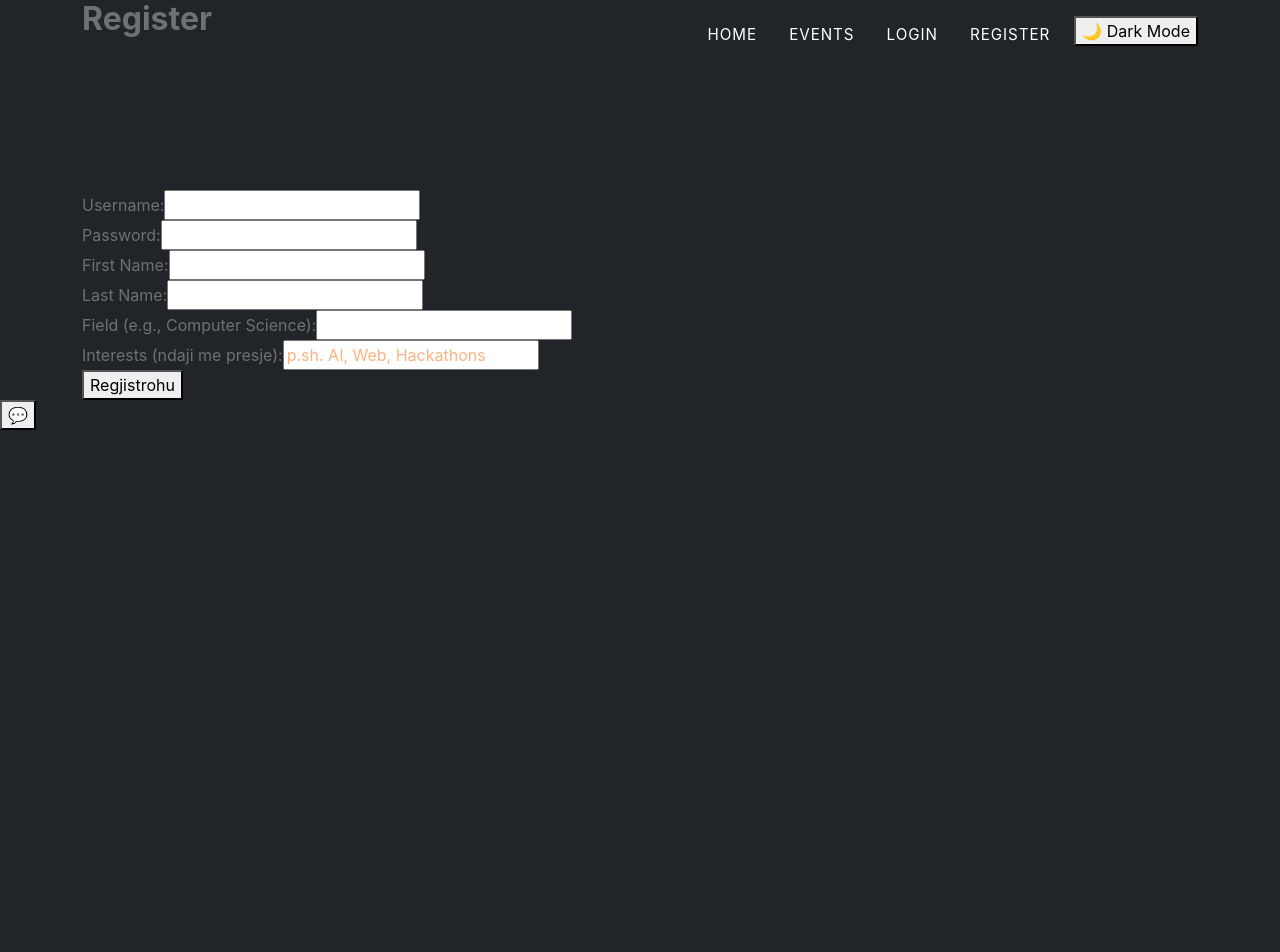
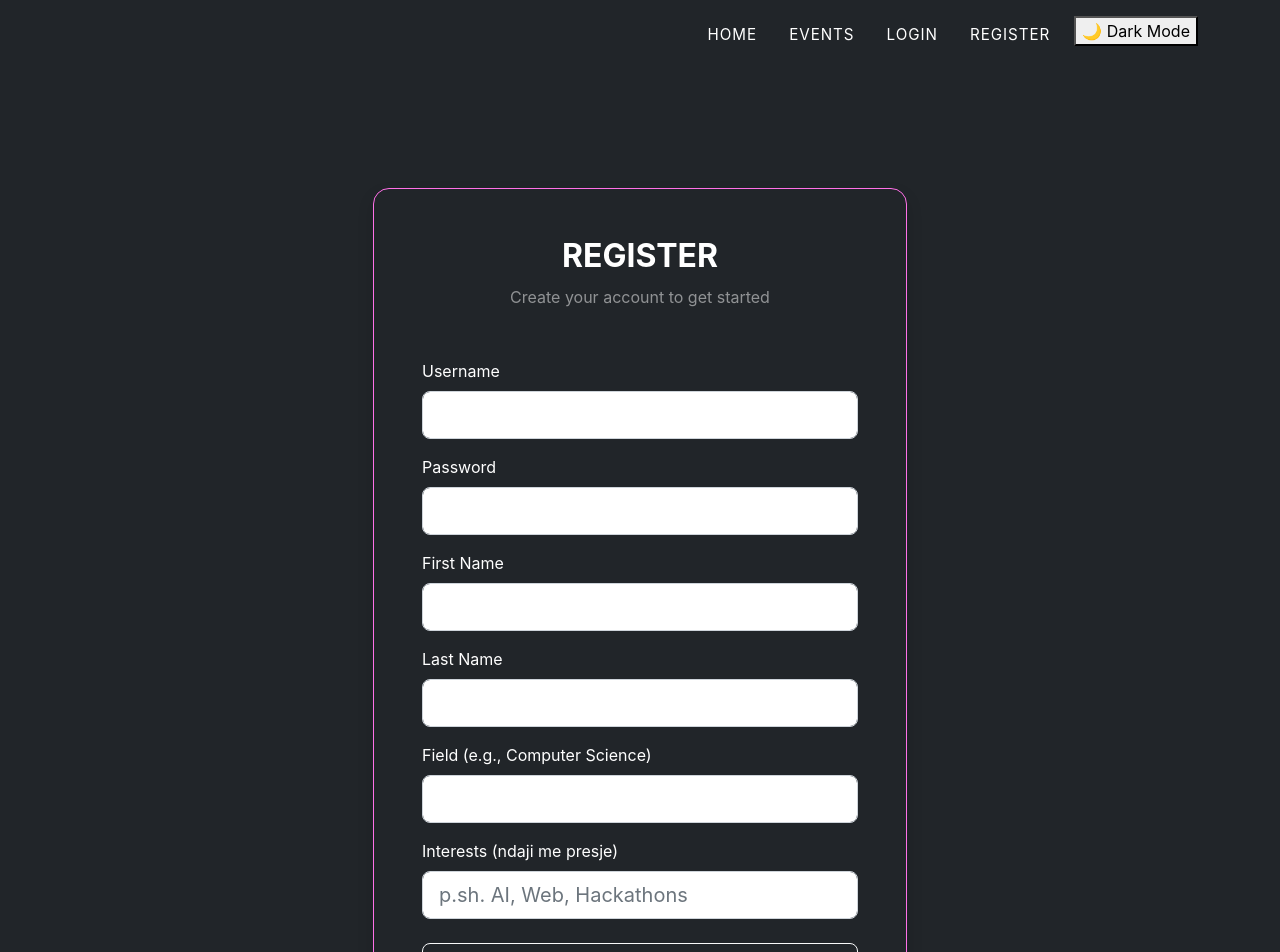
Before and after one commit to Lea-M04/EduEvent, a React (Create React App) app in the folder edu_event/: page /register in a window 1280 px wide. Shown: the top 952 px of the page. Before the commit the page ends 800 px from the top, so only its background shows below. Built offline with nearby package versions, Linux system fonts and the light colour scheme.

Commit message:
Register Page

```diff
--- a/edu_event/src/components/RegisterForm.jsx
+++ b/edu_event/src/components/RegisterForm.jsx
@@ -1,5 +1,6 @@
 import React, { useState } from 'react';
 import axios from 'axios';
+import LoginForm from './LoginForm'; // për ngjyrat hint dhe .gradient-custom
 
 const RegisterForm = () => {
   const [formData, setFormData] = useState({
@@ -37,41 +38,100 @@ const RegisterForm = () => {
   };
 
   return (
-    <>
-
-    <br></br><br /><br /><br /><br /><br />    <form onSubmit={handleSubmit}>
-      <div>
-        <label>Username:</label>
-        <input name="username" value={formData.username} onChange={handleChange} required />
+    <><br></br><br></br><br></br><br></br><br></br><br></br><br></br><br></br><br></br><br></br>
+    <section className="vh-100 gradient-custom d-flex align-items-center justify-content-center">
+      <div className="container py-5">
+        <div className="row justify-content-center">
+          <div className="col-12 col-md-8 col-lg-6 col-xl-6">
+            <div className="card bg-dark text-white shadow" style={{ borderRadius: '1rem', borderColor: '#ff70e7' }}>
+              <div className="card-body p-5">
+                <form onSubmit={handleSubmit}>
+                  <div className="mb-5 text-center">
+                    <h2 className="fw-bold mb-2 text-uppercase">Register</h2>
+                    <p className="text-white-50">Create your account to get started</p>
                   </div>
 
-      <div>
-        <label>Password:</label>
-        <input type="password" name="password" value={formData.password} onChange={handleChange} required />
+                  <div className="form-outline form-white mb-3">
+                    <label className="form-label" style={{color:'white'}}>Username</label>
+                    <input
+                      className="form-control form-control-lg"
+                      name="username"
+                      value={formData.username}
+                      onChange={handleChange}
+                      required
+                    />
                   </div>
 
-      <div>
-        <label>First Name:</label>
-        <input name="first_name" value={formData.first_name} onChange={handleChange} required />
+                  <div className="form-outline form-white mb-3">
+                    <label className="form-label" style={{color:'white'}}>Password</label>
+                    <input
+                      type="password"
+                      className="form-control form-control-lg"
+                      name="password"
+                      value={formData.password}
+                      onChange={handleChange}
+                      required
+                    />
                   </div>
 
-      <div>
-        <label>Last Name:</label>
-        <input name="last_name" value={formData.last_name} onChange={handleChange} required />
+                  <div className="form-outline form-white mb-3">
+                    <label className="form-label" style={{color:'white'}}>First Name</label>
+                    <input
+                      className="form-control form-control-lg"
+                      name="first_name"
+                      value={formData.first_name}
+                      onChange={handleChange}
+                      required
+                    />
                   </div>
 
-      <div>
-        <label>Field (e.g., Computer Science):</label>
-        <input name="field" value={formData.field} onChange={handleChange} required />
+                  <div className="form-outline form-white mb-3">
+                    <label className="form-label" style={{color:'white'}}>Last Name</label>
+                    <input
+                      className="form-control form-control-lg"
+                      name="last_name"
+                      value={formData.last_name}
+                      onChange={handleChange}
+                      required
+                    />
                   </div>
 
-      <div>
-        <label>Interests (ndaji me presje):</label>
-        <input name="interests" value={formData.interests} onChange={handleChange} placeholder="p.sh. AI, Web, Hackathons" />
+                  <div className="form-outline form-white mb-3">
+                    <label className="form-label" style={{color:'white'}}>Field (e.g., Computer Science)</label>
+                    <input
+                      className="form-control form-control-lg"
+                      name="field"
+                      value={formData.field}
+                      onChange={handleChange}
+                      required
+                    />
                   </div>
 
-      <button type="submit">Regjistrohu</button>
+                  <div className="form-outline form-white mb-4">
+                    <label className="form-label" style={{color:'white'}}>Interests (ndaji me presje)</label>
+                    <input
+                      className="form-control form-control-lg"
+                      name="interests"
+                      value={formData.interests}
+                      onChange={handleChange}
+                      placeholder="p.sh. AI, Web, Hackathons"
+                    />
+                  </div>
+
+                  <div className="d-grid">
+                    <button type="submit" className="btn btn-outline-light btn-lg">Register</button>
+                  </div>
+
+                  <p className="mt-4 mb-0 text-center text-white-50">
+                    Already have an account? <a href="/login" className="fw-bold text-white-50">Login</a>
+                  </p>
                 </form>
+              </div>
+            </div>
+          </div>
+        </div>
+      </div>
+    </section>
     </>
   );
 };
--- a/edu_event/src/pages/RegisterPage.jsx
+++ b/edu_event/src/pages/RegisterPage.jsx
@@ -3,7 +3,6 @@ import RegisterForm from '../components/RegisterForm';
 function RegisterPage() {
   return (
     <div className="container">
-      <h2>Register</h2>
       <RegisterForm />
     </div>
   );
```
Lines whose indentation alone changed are shown as unchanged.
